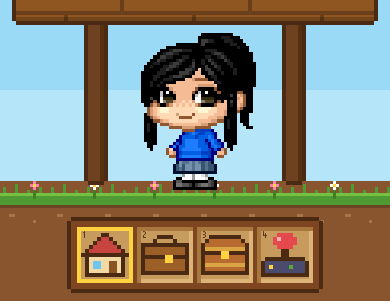
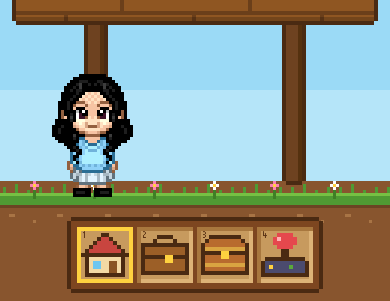
Before and after one commit to AshleyKimm/ashleykimm.github.io, a plain HTML site: page index.html in a window 390 px wide. Shown: the part 543-844 px from the top of the page. Drawn offline with Linux system fonts and the light colour scheme.

Commit message:
New full-body avatar that walks along the ground on the home page
- Faces forward while resting, walks left/right to random spots
  alternating two walking frames per direction, stays inside the window
- Shown at 200px (150px on phones) so the 5px pixel blocks stay crisp
- Sign raised on taller posts so the avatar walks underneath it;
  the avatar never blocks clicks and still hops while hovered
- Standing still for reduced-motion visitors

Co-Authored-By: Claude Opus 5.5 <noreply@anthropic.com>

```diff
--- a/common.js
+++ b/common.js
@@ -334,3 +334,73 @@ function jumpToPending() {
     ["pointerdown", "wheel", "keydown", "touchstart"].forEach(ev =>
         addEventListener(ev, skip, { once: true, passive: true }));
 })();
+
+/* ---------- Home: the avatar strolls left and right along the ground ---------- */
+// Stands facing forward for a few seconds, walks to a random spot (alternating the two walking
+// frames for that direction), then faces forward again. Always stays inside the window.
+(() => {
+    const el = $("walker");
+    if (!el) return;
+    const img = el.querySelector("img");
+    const DIR = "images/avatar/";
+    const FRAMES = {
+        front: [DIR + "front.png"],
+        left: [DIR + "walk-left-1.png", DIR + "walk-left-2.png"],
+        right: [DIR + "walk-right-1.png", DIR + "walk-right-2.png"]
+    };
+    Object.values(FRAMES).flat().forEach(src => { new Image().src = src; });  // preload, so steps don't flicker
+
+    const SPEED = 70;      // pixels per second
+    const STEP_MS = 220;   // how long each walking frame shows
+    const show = src => { if (img.getAttribute("src") !== src) img.setAttribute("src", src); };
+    const range = () => Math.max(0, el.parentElement.clientWidth - el.offsetWidth);  // keeps it in the window
+
+    let x = range() * 0.72;        // start to the right of the sign
+    let target = null, idleUntil = performance.now() + 2500, frame = 0, frameAt = 0, last = 0;
+
+    // Hop while the mouse is over the avatar (it doesn't take clicks, so this checks the position)
+    let mouse = null;
+    addEventListener("pointermove", e => { mouse = e.pointerType === "mouse" ? { x: e.clientX, y: e.clientY } : null; }, { passive: true });
+    document.addEventListener("pointerleave", () => { mouse = null; });
+    const overAvatar = () => {
+        if (!mouse) return false;
+        const r = el.getBoundingClientRect();  // the figure fills roughly the middle of the image
+        return mouse.x > r.left + r.width * .24 && mouse.x < r.right - r.width * .22 &&
+               mouse.y > r.top + r.height * .12 && mouse.y < r.bottom - r.height * .06;
+    };
+
+    const still = matchMedia("(prefers-reduced-motion: reduce)").matches;
+    function tick(t) {
+        const dt = last ? Math.min(0.05, (t - last) / 1000) : 0;
+        last = t;
+        const max = range();
+        x = Math.min(max, Math.max(0, x));
+        if (target !== null) target = Math.min(max, Math.max(0, target));  // window got smaller
+
+        if (target === null) {
+            show(FRAMES.front[0]);
+            if (!still && t >= idleUntil && !document.hidden && max > 0) {
+                // Pick a new spot at least 100px away (if there's room)
+                let next;
+                do { next = Math.random() * max; } while (max > 200 && Math.abs(next - x) < 100);
+                target = next; frame = 0; frameAt = t;
+            }
+        } else {
+            const left = target < x;
+            const step = SPEED * dt;
+            if (Math.abs(target - x) <= step) {
+                x = target; target = null;
+                idleUntil = t + 1500 + Math.random() * 3500;  // rest 1.5-5 seconds
+                show(FRAMES.front[0]);
+            } else {
+                x += left ? -step : step;
+                if (t - frameAt >= STEP_MS) { frame ^= 1; frameAt = t; }
+                show(FRAMES[left ? "left" : "right"][frame]);
+            }
+        }
+        el.style.transform = `translateX(${Math.round(x)}px)`;
+        el.classList.toggle("hop", overAvatar());
+        requestAnimationFrame(tick);
+    }
+    requestAnimationFrame(tick);
+})();
--- a/index.html
+++ b/index.html
@@ -59,8 +59,11 @@
                     </div>
                     <div class="posts" aria-hidden="true"></div>
                 </div>
-                <div class="hero-avatar"><img src="avatar.png" alt="Pixel-art Ashley" width="250" height="250" draggable="false"></div>
             </div>
+            </div>
+            <!-- Ashley, strolling left and right along the ground (see common.js) -->
+            <div class="walker" id="walker">
+                <img src="images/avatar/front.png" alt="Pixel-art Ashley" width="250" height="250" draggable="false">
             </div>
             <div class="ground" aria-hidden="true"></div>
         </div>
--- a/style.css
+++ b/style.css
@@ -141,22 +141,23 @@ h1, h2, h3 { font-weight: normal; margin: 0; line-height: 1.1; }
 }
 .scene { position: relative; z-index: 1; display: flex; align-items: flex-end; justify-content: center; gap: 16px; width: 100%; }
 .sign-col { display: flex; flex-direction: column; align-items: center; width: min(100%, 640px); }
-/* The box stays put and catches the hover; only the picture inside hops,
-   so the mouse doesn't slip off mid-jump and make it stutter. Not clickable. */
-.hero-avatar { display: block; width: 250px; height: 250px; flex: none; margin-bottom: -16px; cursor: default; }
-.hero-avatar img {
-    display: block; width: 100%; height: 100%;
-    image-rendering: pixelated; user-select: none; -webkit-user-drag: none;
+.posts { position: relative; width: 100%; height: 48px; }
+
+/* ---------- Home: the avatar walking along the ground (moved by common.js) ---------- */
+/* The art is drawn in 5px blocks at 250px; 200px (desktop) and 150px (phones) keep every block whole.
+   It never blocks clicks; common.js makes it hop while the mouse is over it. */
+.walker {
+    position: absolute; left: 0; bottom: 92px; z-index: 2; width: 200px; height: 200px;
+    pointer-events: none; will-change: transform;
 }
-.hero-avatar:hover img { animation: hop .5s steps(4) infinite; } /* keeps hopping while hovered */
+.walker img { display: block; width: 100%; height: 100%; image-rendering: pixelated; user-select: none; }
+.walker.hop img { animation: hop .5s steps(4) infinite; }
 @keyframes hop { 50% { transform: translateY(-16px); } }
-.posts { position: relative; width: 100%; height: 48px; }
-@media (max-width: 860px) {
-    .posts { height: 160px; }
-    .hero-avatar {
-        position: absolute; left: 50%; bottom: 0; width: 160px; height: 160px;
-        translate: -50% 0; margin-bottom: -12px;
-    }
+/* Taller posts on the home sign, so the avatar walks underneath it and never covers the buttons */
+.home-scene .posts { height: 210px; }
+@media (max-width: 560px) {
+    .walker { width: 150px; height: 150px; bottom: 95px; }
+    .home-scene .posts { height: 160px; }
 }
 .posts::before, .posts::after {
     content: ""; position: absolute; top: 4px; bottom: 0; width: 16px;
```
Also changed, not shown: images/avatar/front.png (added), images/avatar/walk-left-1.png (added), images/avatar/walk-left-2.png (added), images/avatar/walk-right-1.png (added), images/avatar/walk-right-2.png (added).
